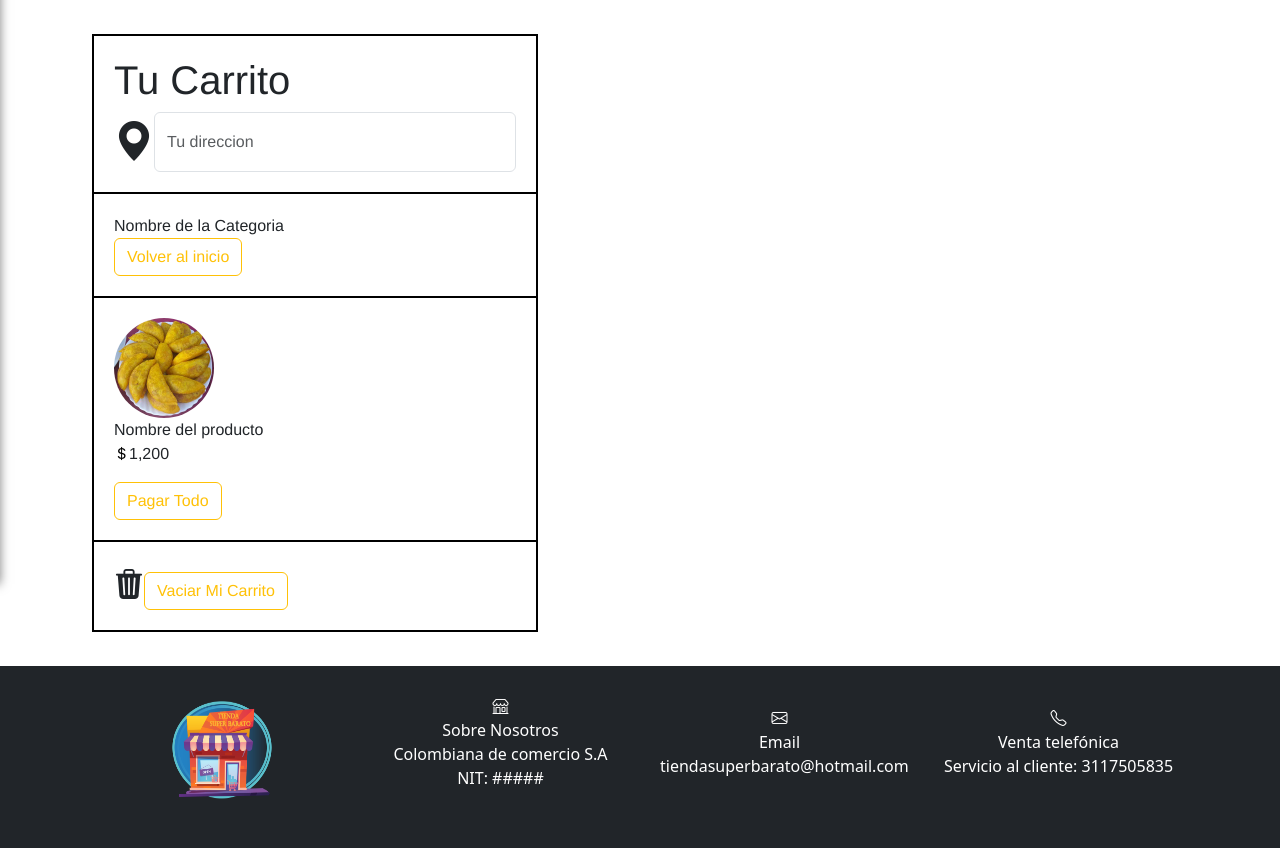
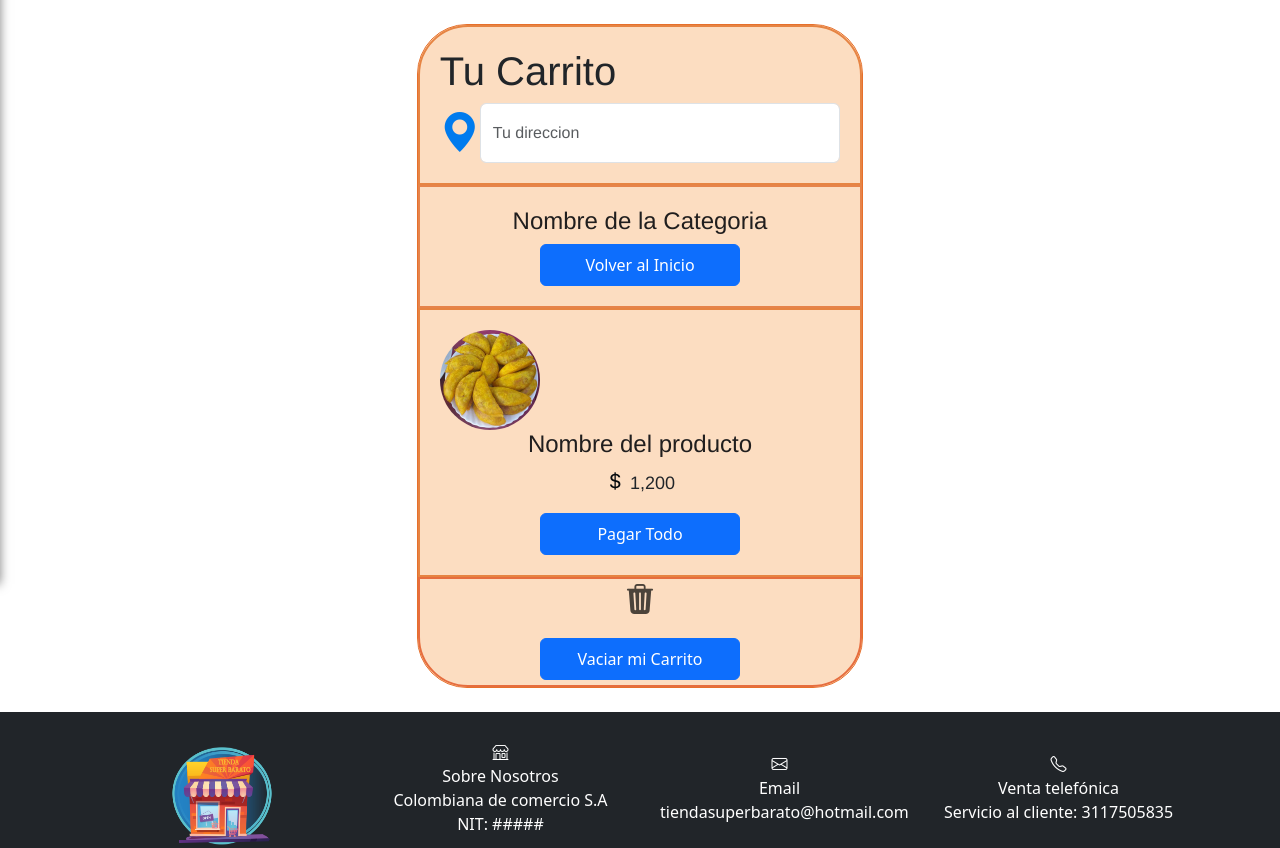
Before and after one commit to Mauro24190/tsbarato, a PHP site: page /?c=web&a=carrito in a window 1280 px wide. Shown: the part 140-988 px from the top of the page. Run offline with PHP 8.4, Linux system fonts and the light colour scheme.

Commit message:
terminando carrito de compras

```diff
--- a/assets/css/carrito.css
+++ b/assets/css/carrito.css
@@ -1,31 +1,115 @@
 .ventana{
-    border: 1px solid rgb(0, 0, 0) ;
-    margin: 10px;
+    border: 1px solid rgb(230, 112, 44) ;
+    margin: 20px;
     width: 40%;
+    border-radius: 50px;
+    -webkit-border-radius: 50px;
+    -moz-border-radius: 50px;
+    -ms-border-radius: 50px;
+    -o-border-radius: 50px;
+    margin:auto;
+    background-color: rgba(247, 172, 102, 0.404);
 }
 .Titulo{
     padding: 20px;
-    border: 1px solid black;
+    border: 2px solid rgb(230, 132, 67);
+    border-top-left-radius: 50px;
+    border-top-right-radius: 50px;
+}
+.Titulo3{
+    padding: 20px;
+    border: 2px solid rgb(230, 131, 74);
+    text-align: center;
+
+}
+.Titulo4{
+    padding: 20px;
+    border: 2px solid rgb(230, 131, 65);
+
+}
+.Titulo5{
+    padding: 5px;
+    border: 2px solid rgb(230, 109, 62);
+    border-bottom-left-radius: 50px;
+    border-bottom-right-radius: 50px;
+
 }
 .Titulo2{
     display: flex;
 }
 .ubicacion{
     font-size: 40px;
+    color: rgb(0, 123, 238);
 }
 .delete{
-    font-size: 30px;
+  color: rgba(0, 0, 0, 0.699);
+  font-size: 30px;
+ display: flex;
+ align-items:center;
+ justify-content: center;
+
 }
+
+
 .imagen{
     border-radius: 100%;
     height: 100px;
     width: 100px;
+    border-color: coral;
+    -webkit-border-radius: 100%;
+    -moz-border-radius: 100%;
+    -ms-border-radius: 100%;
+    -o-border-radius: 100%;
 }
 .Titulo{
+
     font-family: 'Franklin Gothic Medium', 'Arial Narrow', Arial, sans-serif;
 }
 .dinero{
 
-    color: black;
-    font-size: 15px;
+   color: rgb(6, 10, 14);
+    font-size: 20px;
 }
+.color{
+    background-color: rgb(255, 255, 255);
+    border: 1px solid rgb(0, 0, 0);
+
+}
+.nombre{
+    font-family:'Franklin Gothic Medium', 'Arial Narrow', Arial, sans-serifs;
+    font-size:x-large;
+    color: rgb(32, 30, 30);
+}
+.nombrep{
+    font-family:'Franklin Gothic Medium', 'Arial Narrow', Arial, sans-serifs;
+    font-size:x-large;
+    color: rgb(32, 30, 30);
+    display: grid;
+    justify-content: center;
+
+}
+.numero{
+    font-size: large;
+    font-family: 'Franklin Gothic Medium', 'Arial Narrow', Arial, sans-serif;
+    text-align: center;
+}
+.texto{
+    display: block;
+  padding: 0.5rem 1rem;
+  width: 200px;
+  margin: 0 auto;
+
+}
+.pago{
+    display: block;
+  padding: 0.5rem 1rem;
+  width: 200px;
+  margin: 0 auto;
+}
+.vaciar{
+    display: block;
+  padding: 0.5rem 1rem;
+  width: 200px;
+  margin: 0 auto;
+
+}
--- a/view/carrito.php
+++ b/view/carrito.php
@@ -41,23 +41,23 @@
             </div>
         </div>
 
-        <div class="Titulo">Nombre de la Categoria
+        <div class="Titulo3"><h2 class="nombre" >Nombre de la Categoria</h2>
             <div>
-                <button type="button" class="btn btn-outline-warning">Volver al inicio</button>
+            <button type="button" class="btn btn-primary texto">Volver al Inicio</button>
             </div>
         </div>
 
-        <div class="Titulo"><img src="assets/img/carrito/empanada.jpg" class="imagen"><br>Nombre del producto
-                <div style="display: flex;"><b><i class="bi bi-currency-dollar dinero"></i></b>
-                    <p>1,200</p>
+        <div class="Titulo4"><img src="assets/img/carrito/empanada.jpg" class="imagen"><br><h2 class="nombrep" >Nombre del producto</h2>
+                <div>
+                    <p class="numero"><b><i class="bi bi-currency-dollar dinero"></i></b> 1,200</p>
                 </div>
                 <div>
-                     <button type="button" class="btn btn-outline-warning">Pagar Todo</button>
+                <button type="button" class="btn btn-primary pago">Pagar Todo</button>
                 </div>
         </div>
 
-        <div class="Titulo">
-            <div><i class="bi bi-trash3-fill delete"></i><button type="button" class="btn btn-outline-warning">Vaciar Mi Carrito</button></div>
+        <div class="Titulo5">
+            <div><i class="bi bi-trash3-fill delete"></i><br><button type="button" class="btn btn-primary vaciar">Vaciar mi Carrito</button></div>
         </div>
     </div>
 
```
